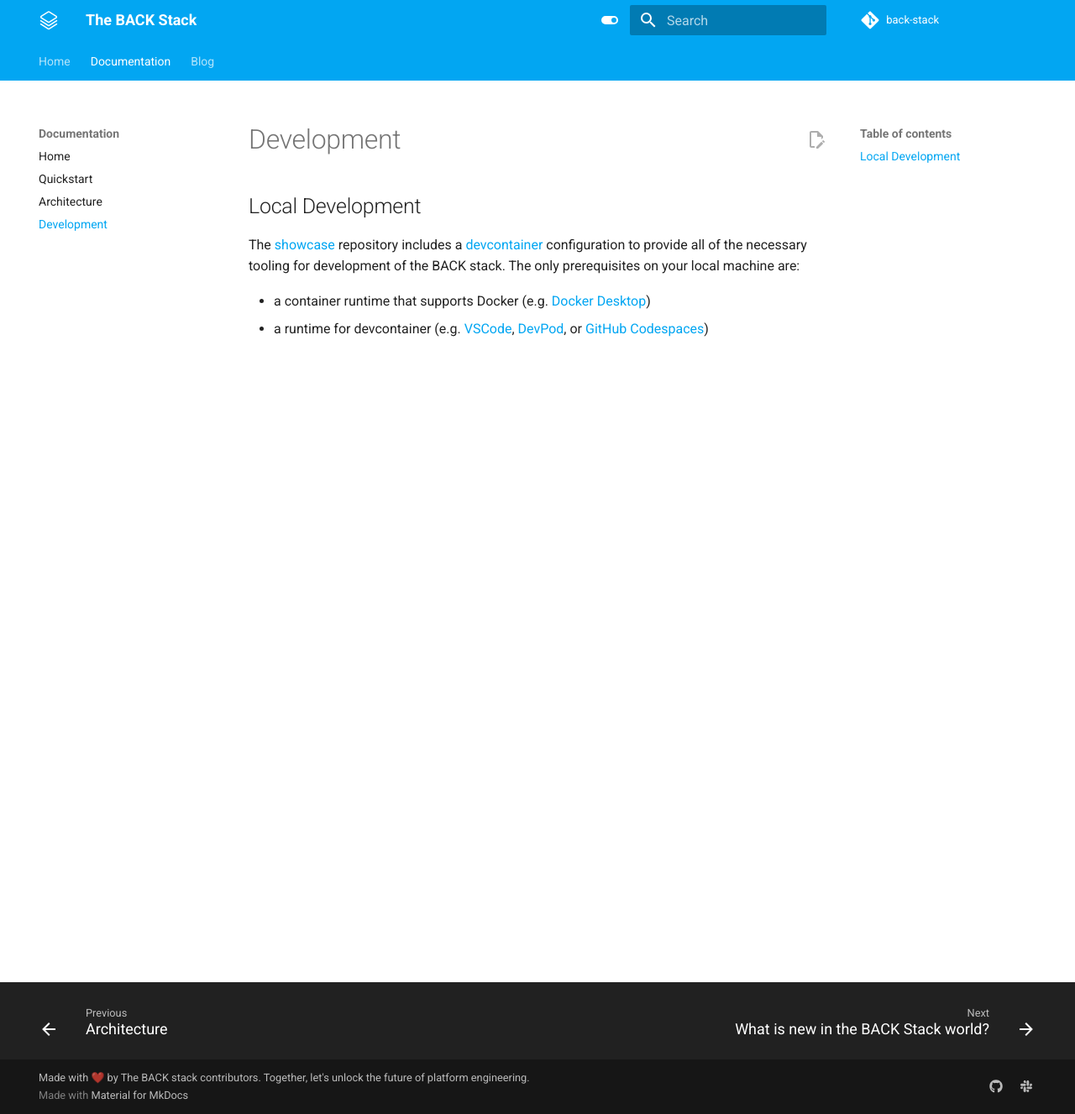
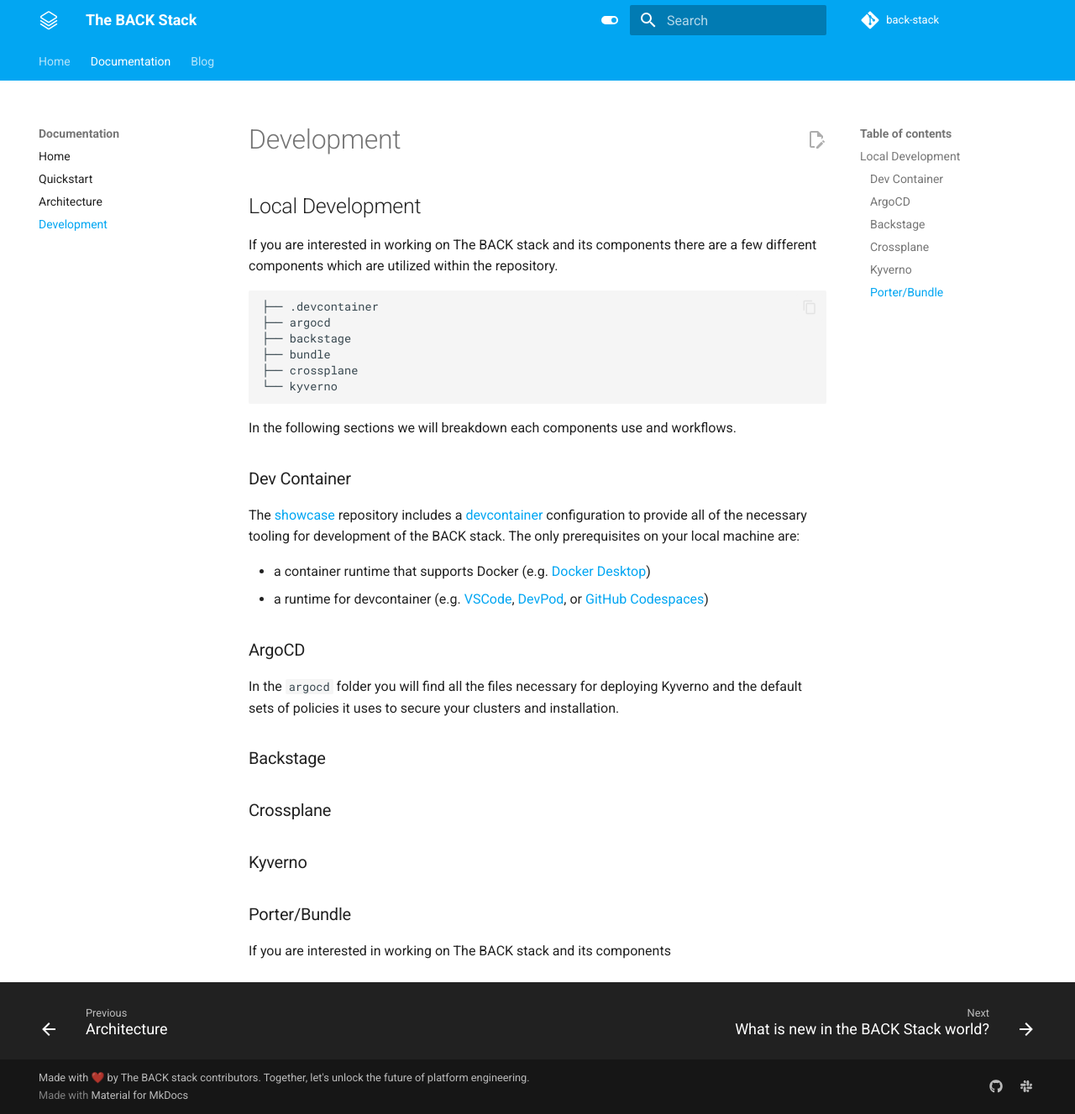
Before and after one commit to back-stack/backstack.dev, an MkDocs documentation site: the page built from docs/development.md, in a window 1280 px wide and 1327 px high. Shown: the whole window at 84% size. Built offline with MkDocs 1.6.1 and Material for MkDocs 9.7.7, drawn with Linux system fonts in a browser that asks for light colours; the version menu is left out.

Commit message:
get started with a skeleton for more detailed developer documentation
Signed-off-by: Boris Kurktchiev <kurktchiev@gmail.com>

````diff
--- a/docs/development.md
+++ b/docs/development.md
@@ -1,8 +1,37 @@
 # Development
 
 ## Local Development
+
+If you are interested in working on The BACK stack and its components there are a few different components which are utilized within the repository.
+
+```sh
+├── .devcontainer
+├── argocd
+├── backstage
+├── bundle
+├── crossplane
+└── kyverno
+```
+
+In the following sections we will breakdown each components use and workflows.
+
+### Dev Container
 
 The [showcase](https://github.com/back-stack/showcase) repository includes a [devcontainer](https://containers.dev/) configuration to provide all of the necessary tooling for development of the BACK stack. The only prerequisites on your local machine are:
 
 - a container runtime that supports Docker (e.g. [Docker Desktop](https://www.docker.com/products/docker-desktop/))
 - a runtime for devcontainer (e.g. [VSCode](https://code.visualstudio.com/docs/devcontainers/containers), [DevPod](https://devpod.sh/), or [GitHub Codespaces](https://github.com/features/codespaces))
+
+### ArgoCD
+
+In the `argocd` folder you will find all the files necessary for deploying Kyverno and the default sets of policies it uses to secure your clusters and installation.
+
+### Backstage
+
+### Crossplane
+
+### Kyverno
+
+### Porter/Bundle
+
+If you are interested in working on The BACK stack and its components
````
